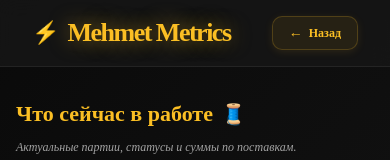
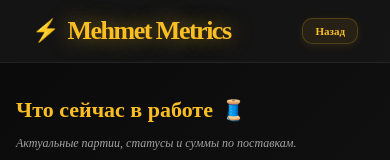
Before and after one commit to Entoxto/MehmetMetrix, a Next.js app: page /work in a window 390 px wide. Shown: the top 160 px of the page. Built offline with nearby package versions, Linux system fonts and the light colour scheme.

Commit message:
style: simplify back button on mobile

```diff
--- a/components/Shell.tsx
+++ b/components/Shell.tsx
@@ -33,14 +33,14 @@ export const Shell = ({ children, title, backHref }: ShellProps) => {
       style={{
         textDecoration: "none",
         ...STYLES.button,
-        padding: isMobile ? "8px 16px" : STYLES.button.padding,
-        fontSize: isMobile ? 12 : STYLES.button.fontSize,
+        padding: isMobile ? "6px 12px" : STYLES.button.padding,
+        fontSize: isMobile ? 11 : STYLES.button.fontSize,
         display: "inline-flex",
         alignItems: "center",
         gap: 6,
       }}
     >
-      <span style={{ fontSize: isMobile ? 14 : 18 }}>←</span> Назад
+      Назад
     </Link>
   ) : null;
 
```
